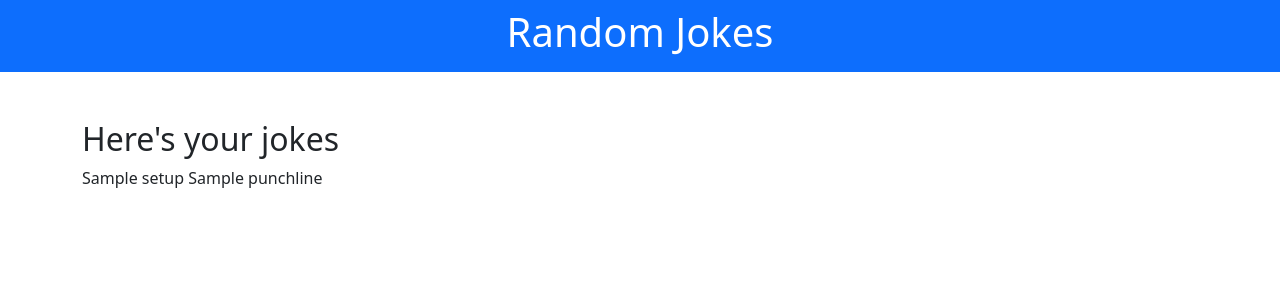
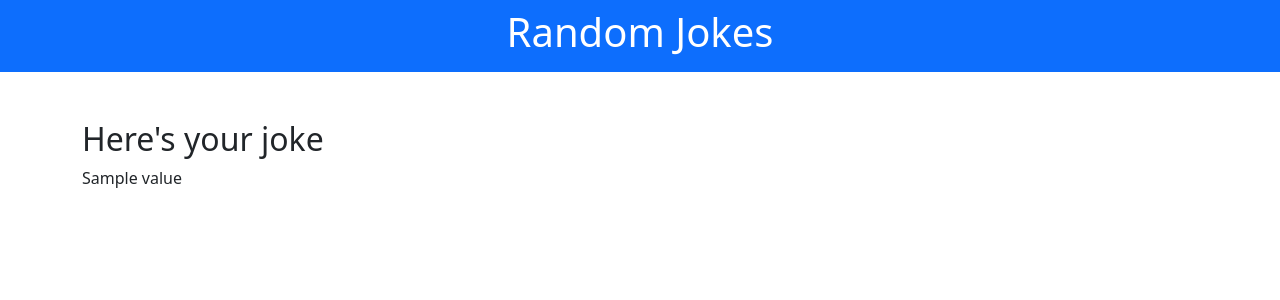
Before and after one commit to j23747/Djangoproject, a Django app: page / in a window 1280 px wide. Shown: the top 300 px of the page. Run offline with Django 4.2, Linux system fonts and the light colour scheme; a database or web service that is not in the repository returns one stand-in record (values such as "Sample title"); data that the repository does not hold is empty.

```diff
--- a/displayJokes/templates/display_jokes.html
+++ b/displayJokes/templates/display_jokes.html
@@ -13,18 +13,12 @@
       <div class="container-fluid p-2 bg-primary text-white text-center">
           <h1> Random Jokes</h1>
       </div>
+
       <div class="container mt-5">
-        <h2>Here's your jokes</h2>
-            <tbody>
-                {% for joke in jokes %}
+        <h2>Here's your joke</h2>
                 <p>
-                {{ joke.setup }}
-                <!-- {{ joke.name }} -->
-                {{ joke.punchline }}
+                {{ jokes.value }}
                 </p>
-
-                {% endfor %}
-            </tbody>
    </div>
    </body>
 </html>
--- a/displayJokes/views.py
+++ b/displayJokes/views.py
@@ -5,17 +5,11 @@ import requests
 
 # get the data from rest API
 def jokes(request):
-    # response = requests.get('https://dad-jokes.p.rapidapi.com/random/joke')
-    # response = requests.get('https://jsonplaceholder.typicode.com/users')
-    response = requests.get('https://dad-jokes.p.rapidapi.com/random/joke')
 
-
-    # response = requests.get('https://api.chucknorris.io/jokes/random')
+    response = requests.get('https://api.chucknorris.io/jokes/random')
 
     #Converting the response data into json
 
     jokes = response.json()
 
     return render(request, 'display_jokes.html', {'jokes': jokes})
-    # print(joke)
-    pass
```
Also changed, not shown: db.sqlite3.
